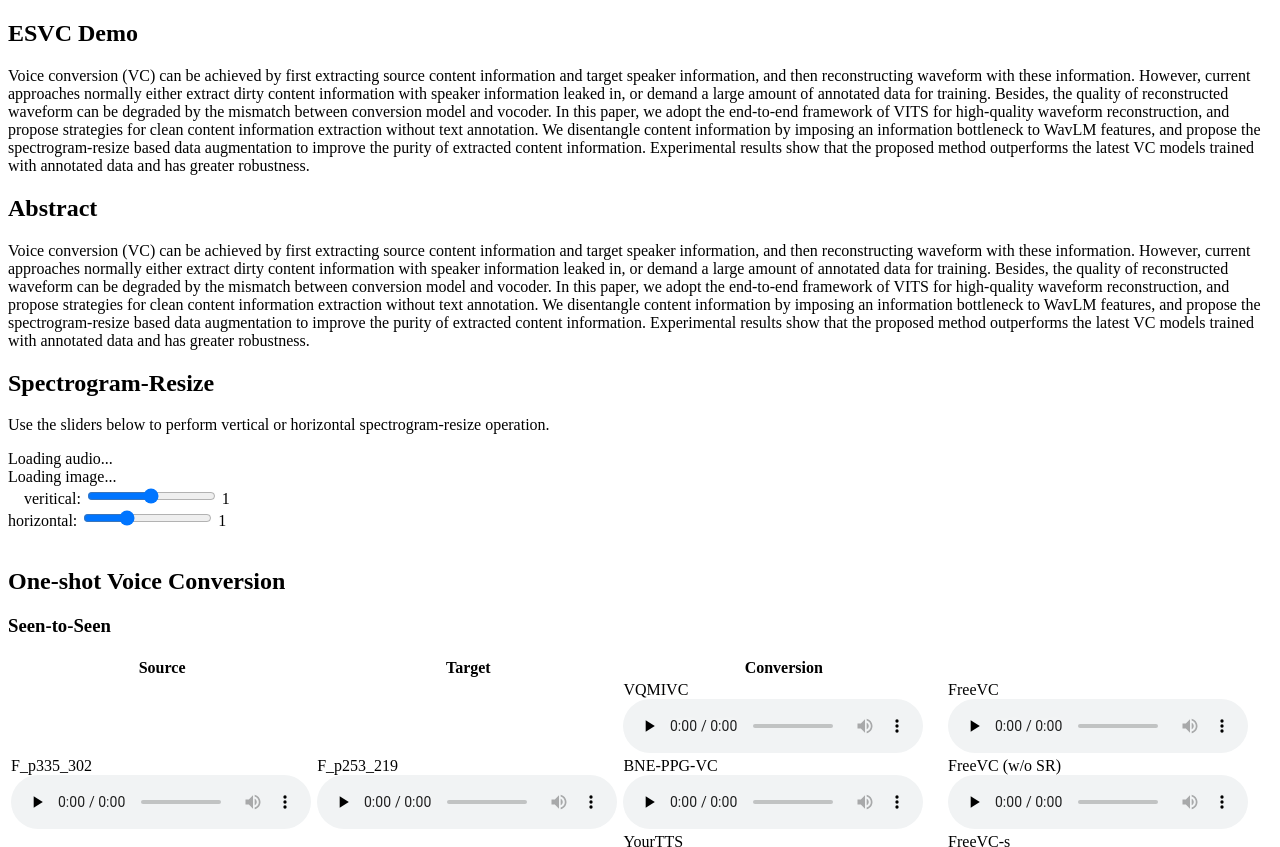
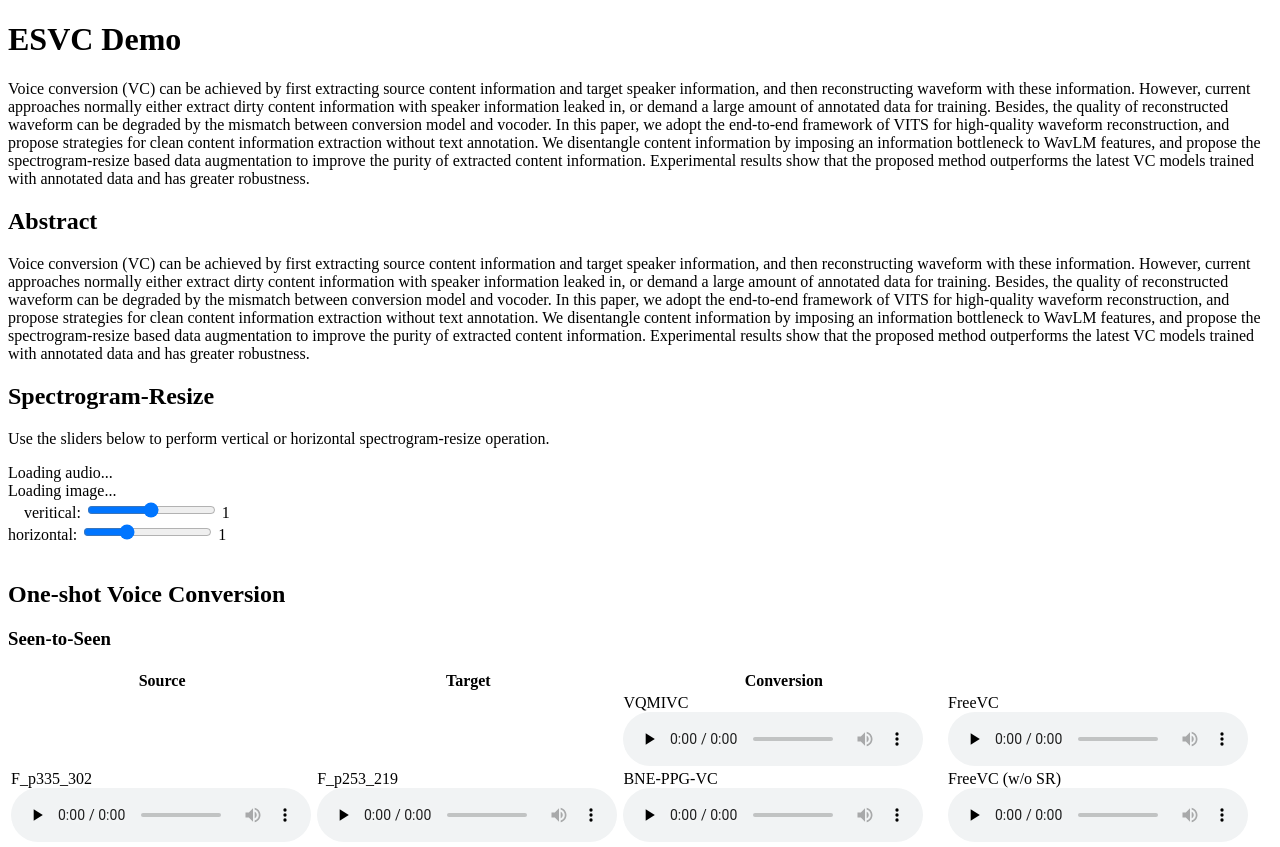
Before and after one commit to 99sunny/99sunny.github.io, a plain HTML site: page index.html in a window 1280 px wide. Shown: the top 847 px of the page. Drawn offline with Linux system fonts and the light colour scheme.

Commit message:
Update index.html

```diff
--- a/index.html
+++ b/index.html
@@ -17,9 +17,9 @@
         <div class="row">
             <div class="col-lg-14 col-md-12 mx-auto">
                       <div class="post-preview" id="abstract">
-                    <h2 class="post-title">
+                    <h1 class="post-title">
                         ESVC Demo
-                    </h2>
+                    </h1>
                     <p>
                         Voice conversion (VC) can be achieved by first extracting source content information and target speaker information, and then reconstructing waveform with these information. However, current approaches normally either extract dirty content information with speaker information leaked in, or demand a large amount of annotated data for training. Besides, the quality of reconstructed waveform can be degraded by the mismatch between conversion model and vocoder. In this paper, we adopt the end-to-end framework of VITS for high-quality waveform reconstruction, and propose strategies for clean content information extraction without text annotation. We disentangle content information by imposing an information bottleneck to WavLM features, and propose the spectrogram-resize based data augmentation to improve the purity of extracted content information. Experimental results show that the proposed method outperforms the latest VC models trained with annotated data and has greater robustness.
 
```
